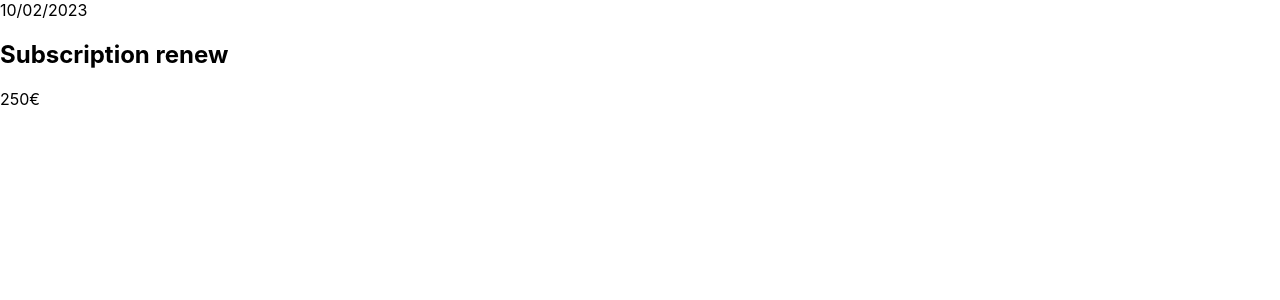
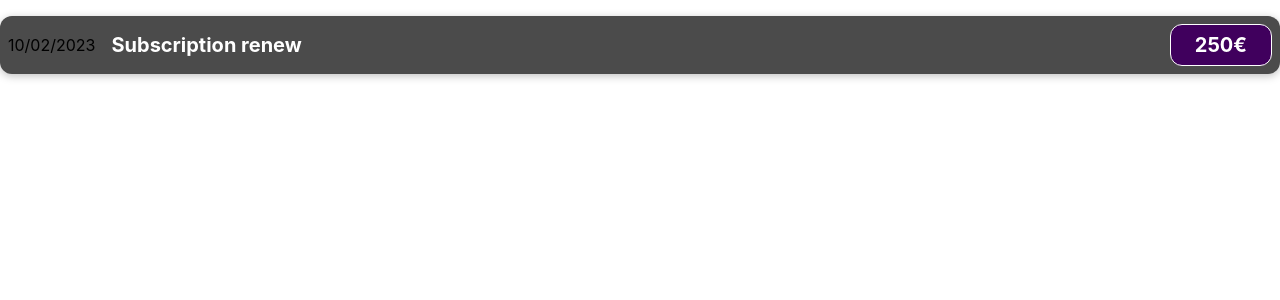
Before and after one commit to DevThibautMonin/frontend-expense-manager, a React (Create React App) app: page / in a window 1280 px wide. Shown: the top 300 px of the page. Built offline with nearby package versions, Linux system fonts and the light colour scheme.

Commit message:
Adding some styles

```diff
--- /dev/null
+++ b/src/components/ExpenseItem.css
@@ -0,0 +1,56 @@
+.expense-item {
+  display: flex;
+  justify-content: space-between;
+  align-items: center;
+  box-shadow: 0 2px 8px rgba(0, 0, 0, 0.25);
+  padding: 0.5rem;
+  margin: 1rem 0;
+  border-radius: 12px;
+  background-color: #4b4b4b;
+}
+
+.expense-item__description {
+  display: flex;
+  flex-direction: column;
+  gap: 1rem;
+  align-items: flex-end;
+  flex-flow: column-reverse;
+  justify-content: flex-start;
+  flex: 1;
+}
+
+.expense-item h2 {
+  color: #3a3a3a;
+  font-size: 1rem;
+  flex: 1;
+  margin: 0 1rem;
+  color: white;
+}
+
+.expense-item__price {
+  font-size: 1rem;
+  font-weight: bold;
+  color: white;
+  background-color: #40005d;
+  border: 1px solid white;
+  padding: 0.5rem;
+  border-radius: 12px;
+}
+
+@media (min-width: 580px) {
+  .expense-item__description {
+    flex-direction: row;
+    align-items: center;
+    justify-content: flex-start;
+    flex: 1;
+  }
+
+  .expense-item__description h2 {
+    font-size: 1.25rem;
+  }
+
+  .expense-item__price {
+    font-size: 1.25rem;
+    padding: 0.5rem 1.5rem;
+  }
+}
--- a/src/components/ExpenseItem.js
+++ b/src/components/ExpenseItem.js
@@ -1,10 +1,12 @@
+import "./ExpenseItem.css"
+
 export default function ExpenseItem() {
   return (
-    <div>
+    <div className="expense-item">
       <div>10/02/2023</div>
-      <div>
+      <div className="expense-item__description">
         <h2>Subscription renew</h2>
-        <div>250€</div>
+        <div className="expense-item__price">250€</div>
       </div>
     </div>
   )
```
